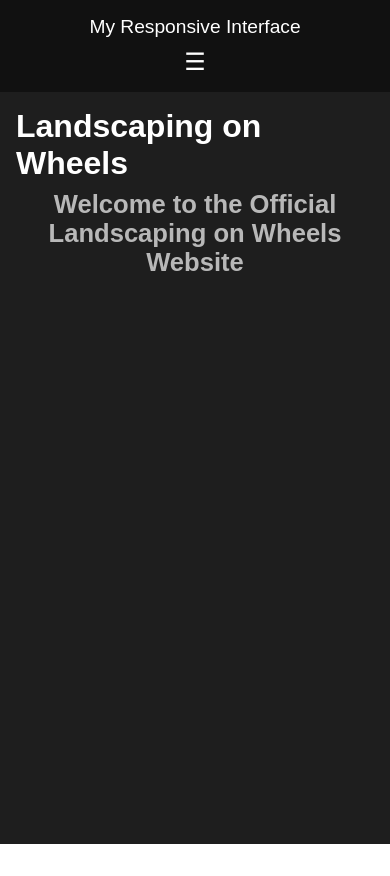
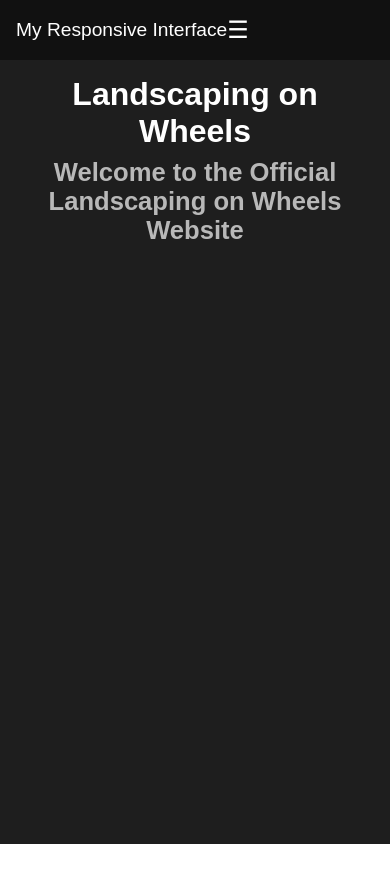
Before and after one commit to Landscaping-on-Wheels/landscapingonwheels, a plain HTML site: page index.html in a window 390 px wide. After the commit the page ends 844 px from the top, so only its background shows below. Drawn offline with Linux system fonts and the light colour scheme.

Commit message:
Update index.html
changed header
accidentally changed hamburger which I reverted

```diff
--- a/index.html
+++ b/index.html
@@ -45,9 +45,11 @@
       color: white;
       padding: 1rem;
       display: flex;
-      flex-direction: column;       /* Stack items vertically */
       align-items: center;          /* Center horizontally */
-      gap: 10px;                    /* Optional spacing between items */
+    }
+
+    h1 {
+      text-align: center;
     }
 
     .subtitle {
```
